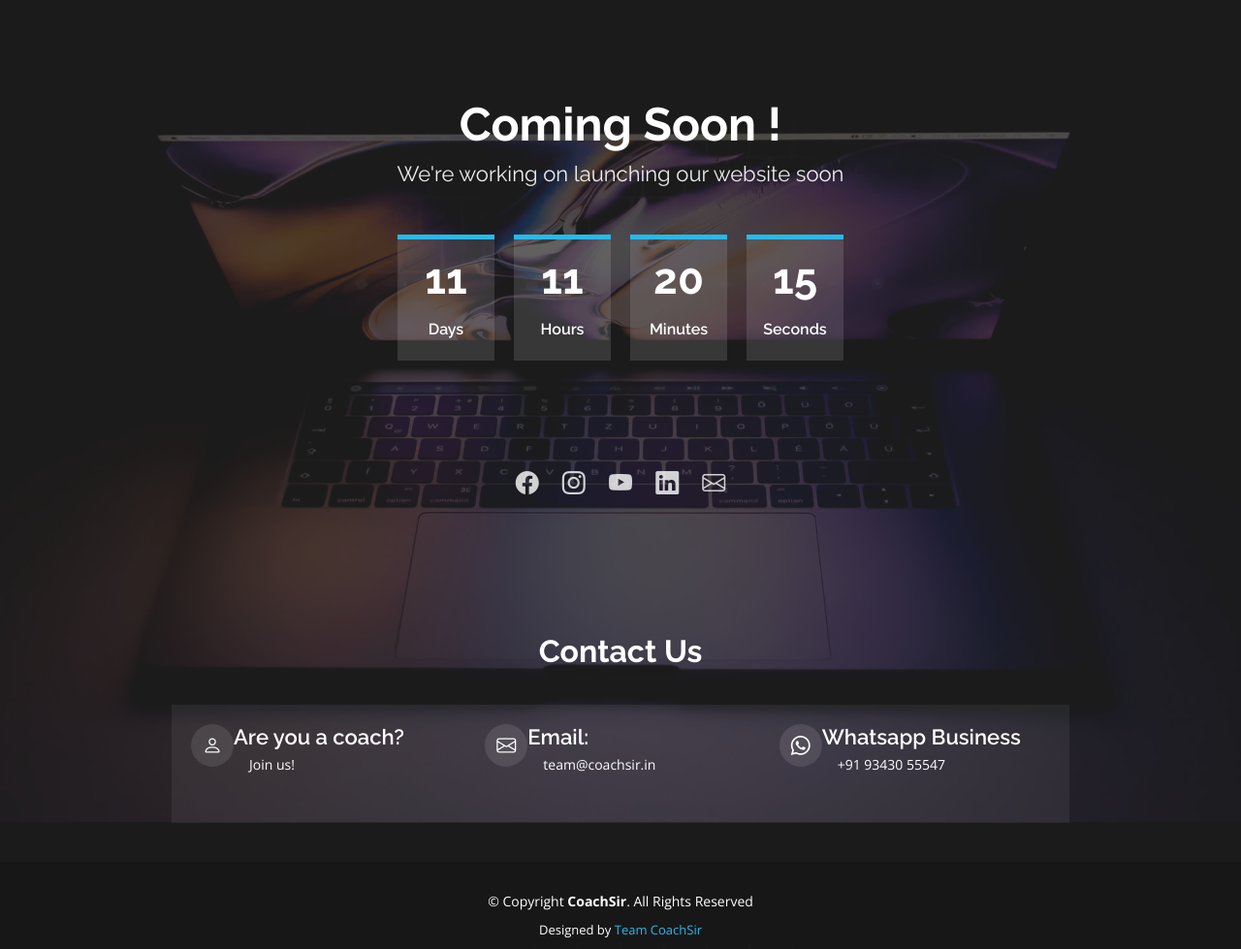
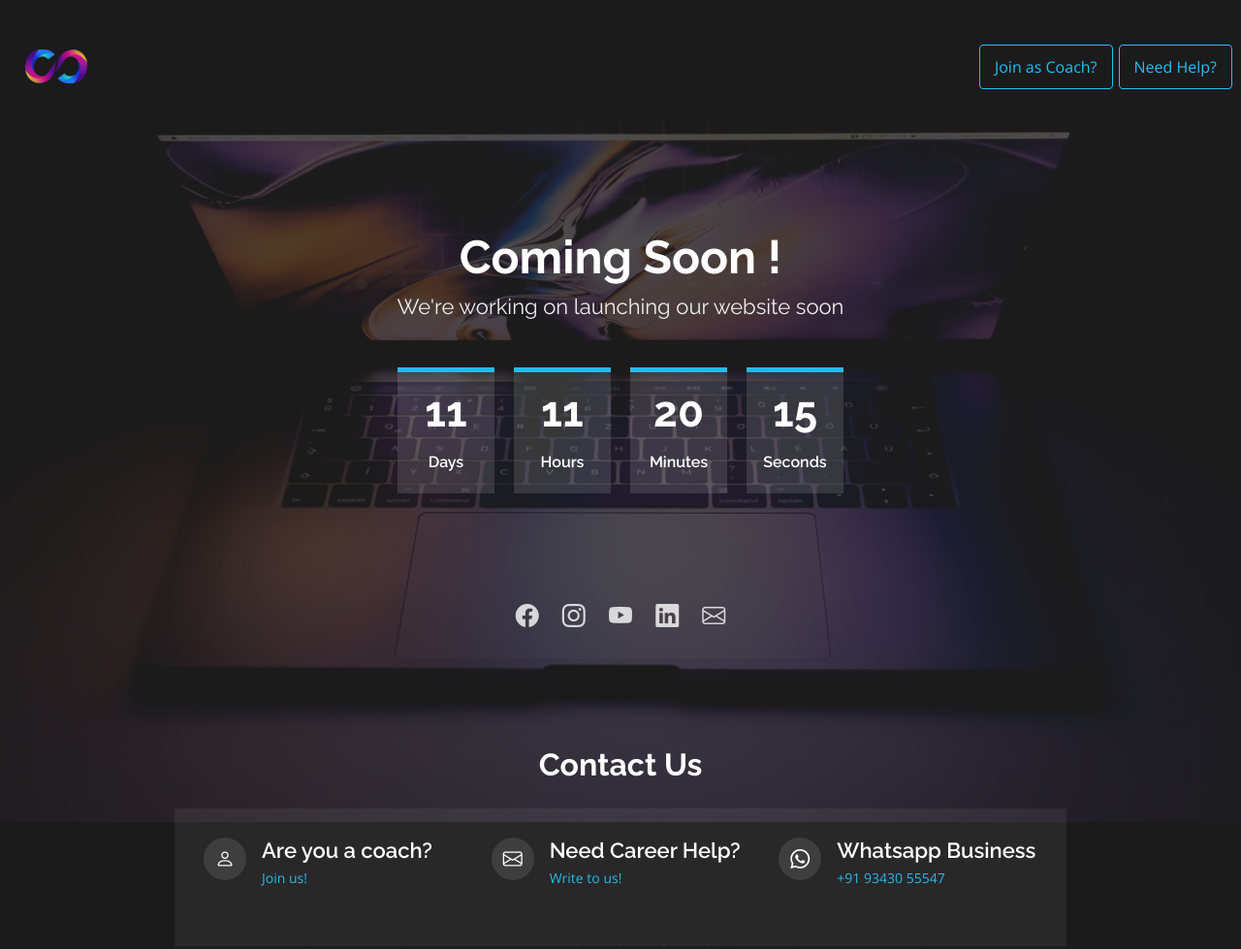
Before and after one commit to coach-sir-pvt-limited/coach-sir-pvt-limited.github.io, a plain HTML site: page index.html in a window 1280 px wide. Shown: the top 979 px of the page at 97% size. Drawn offline with nearby package versions, Linux system fonts and the light colour scheme.

Commit message:
added links

```diff
--- a/assets/css/style.css
+++ b/assets/css/style.css
@@ -84,6 +84,42 @@ h6 {
 /*--------------------------------------------------------------
 # Header
 --------------------------------------------------------------*/
+
+.mynavbar
+{
+  margin: 2px;
+  padding: 4px;
+}
+.mynavbar form a button
+{
+   border-color: #1fc0fa;
+   padding: 10px 15px;
+   color: #1fc0fa;
+   margin: 0px 3px;
+}
+
+ @media screen and (max-width: 400px){
+  .mynavbar form a button{
+    border-color: #1fc0fa;
+    padding: 10px 15px;
+    color: #1fc0fa;
+    margin: 0px 3px;
+  }
+}
+
+
+.mynavbar form a button:hover
+{
+   border-color: #1fc0fa;
+   color: #fff;
+   background-color: #1fc0fa;
+}
+
+.mynavbar a img
+{
+   padding: 20px;
+}
+
 #coachsir_top {
   position: relative;
   width: 100%;
@@ -180,7 +216,7 @@ h6 {
 # Sections General
 --------------------------------------------------------------*/
 section {
-  padding: 40px 0;
+  padding: 20px 0;
 }
 
 .section-bg {
@@ -189,7 +225,7 @@ section {
 
 .section-title {
   text-align: center;
-  padding-bottom: 15px;
+  padding-bottom: 5px;
 }
 
 .section-title h2 {
@@ -207,7 +243,7 @@ section {
 --------------------------------------------------------------*/
 #coachsir_middle .info-wrap {
   background: rgba(255, 255, 255, 0.06);
-  padding: 20px;
+  padding: 30px;
 }
 
 #coachsir_middle .info i {
@@ -225,7 +261,7 @@ section {
 }
 
 #coachsir_middle .info h4 {
-  padding: 0 0 0 20px;
+  padding: 0 0 0 60px;
   font-size: 22px;
   font-weight: 600;
   margin-bottom: 5px;
--- a/index.html
+++ b/index.html
@@ -16,8 +16,8 @@
   <link href="https://fonts.googleapis.com/css?family=Open+Sans:300,300i,400,400i,600,600i,700,700i|Raleway:300,300i,400,400i,600,600i,700,700i" rel="stylesheet">
 
   <!-- Vendor CSS Files -->
-  <link href="assets/vendor/bootstrap/css/bootstrap.min.css" rel="stylesheet">
   <link href="assets/vendor/bootstrap-icons/bootstrap-icons.css" rel="stylesheet">
+  <link rel="stylesheet" href="https://cdn.jsdelivr.net/npm/bootstrap@4.0.0/dist/css/bootstrap.min.css" integrity="sha384-Gn5384xqQ1aoWXA+058RXPxPg6fy4IWvTNh0E263XmFcJlSAwiGgFAW/dAiS6JXm" crossorigin="anonymous">
 
   <!-- Template Main CSS File -->
   <link href="assets/css/style.css" rel="stylesheet">
@@ -25,6 +25,17 @@
 
 <body>
   <main id="main">
+    <section id="coachsir-navbar">
+      <nav class="navbar navbar-light justify-content-between mynavbar">
+        <a class="navbar-brand" href="https://coachsir.in"><img src="assets/img/nav_icon.png" alt=""></a>
+        <form class="form-inline">
+          <!-- <a class="nav-link" href="#">Our Team</a> -->
+
+          <a href="https://docs.google.com/forms/d/e/1FAIpQLSezEd_QgzSHAtllU9yVBVkYWElNMJvMF2xMuwRnmmskvVcaUA/viewform?usp=sf_link"><button class="btn btn-outline-success">Join as Coach?</button></a>
+          <a href="https://docs.google.com/forms/d/e/1FAIpQLSfdP2siS9wJlXGeuy007lK57GGLR3w2JoqwG0Zx7XQv0TfCBA/viewform?usp=sf_link"><button class="btn btn-outline-success">Need Help?</button></a>
+        </form>
+      </nav>
+  </section>
   <section id="coachsir_top" class="header d-flex align-items-center">
       <div class="container d-flex flex-column align-items-center">
         <h1>Coming Soon !</h1>
@@ -74,25 +85,23 @@
                 <div class="col-lg-4 info">
                   <i class="bi bi-person"></i>
                   <h4>Are you a coach?</h4>
-                  <p>Join us!</p>
+                  <a href="https://docs.google.com/forms/d/e/1FAIpQLSezEd_QgzSHAtllU9yVBVkYWElNMJvMF2xMuwRnmmskvVcaUA/viewform?usp=sf_link"><p>Join us!</p></a>
                 </div>
 
                 <div class="col-lg-4 info mt-4 mt-lg-0">
                   <i class="bi bi-envelope"></i>
-                  <h4>Email:</h4>
-                  <p>team@coachsir.in</p>
+                  <h4>Need Career Help?</h4>
+                  <a href="https://docs.google.com/forms/d/e/1FAIpQLSfdP2siS9wJlXGeuy007lK57GGLR3w2JoqwG0Zx7XQv0TfCBA/viewform?usp=sf_link"><p>Write to us!</p></a>
                 </div>
 
                 <div class="col-lg-4 info mt-4 mt-lg-0">
                   <i class="bi bi-whatsapp"></i>
                   <h4>Whatsapp Business</h4>
-                  <p>+91 93430 55547</p>
+                  <a href="https://wa.me/+919343055547"><p>+91 93430 55547</p></a>
                 </div>
               </div>
             </div>
-
           </div>
-
         </div>
       </div>
     </section>
@@ -112,8 +121,9 @@
 
   <a href="#" class="coachsir_gototop d-flex align-items-center justify-content-center"><i class="bi bi-arrow-up-short"></i></a>
   <!-- Vendor JS Files -->
-  <script src="assets/vendor/bootstrap/js/bootstrap.bundle.min.js"></script>
-
+  <script src="https://code.jquery.com/jquery-3.2.1.slim.min.js" integrity="sha384-KJ3o2DKtIkvYIK3UENzmM7KCkRr/rE9/Qpg6aAZGJwFDMVNA/GpGFF93hXpG5KkN" crossorigin="anonymous"></script>
+  <script src="https://cdn.jsdelivr.net/npm/popper.js@1.12.9/dist/umd/popper.min.js" integrity="sha384-ApNbgh9B+Y1QKtv3Rn7W3mgPxhU9K/ScQsAP7hUibX39j7fakFPskvXusvfa0b4Q" crossorigin="anonymous"></script>
+  <script src="https://cdn.jsdelivr.net/npm/bootstrap@4.0.0/dist/js/bootstrap.min.js" integrity="sha384-JZR6Spejh4U02d8jOt6vLEHfe/JQGiRRSQQxSfFWpi1MquVdAyjUar5+76PVCmYl" crossorigin="anonymous"></script>
   <!-- Template Main JS File -->
   <script src="assets/js/main.js"></script>
 
```
Also changed, not shown: assets/img/nav_icon.png (added).
